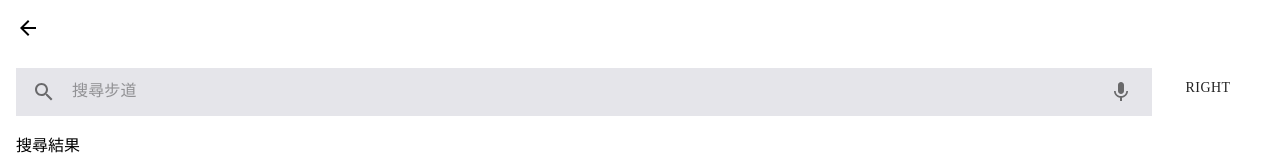
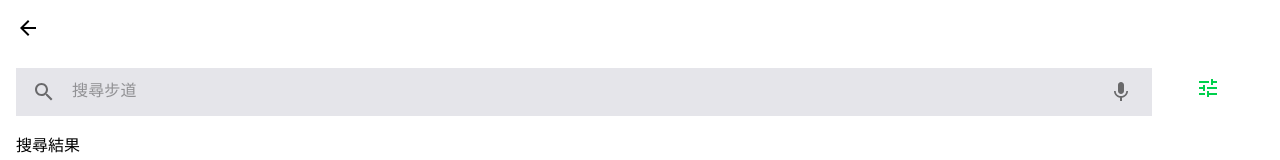
Before and after one commit to 3FanYu/go-hiking-demo, a React (Create React App) app: page /searchResult in a window 1280 px wide. Shown: the top 160 px of the page. Built offline with nearby package versions, Linux system fonts and the light colour scheme.

Commit message:
sidebar 按鈕改成tuneIcon

```diff
--- a/src/components/SideBar/Sidebar.js
+++ b/src/components/SideBar/Sidebar.js
@@ -4,6 +4,8 @@ import { makeStyles } from '@material-ui/core/styles';
 import Drawer from '@material-ui/core/Drawer';
 import Button from '@material-ui/core/Button';
 import Item from './Item';
+import { IconButton } from "@material-ui/core";
+import TuneIcon from "@material-ui/icons/Tune";
 import './sidebar.scss';
 
 const useStyles = makeStyles({
@@ -12,6 +14,12 @@ const useStyles = makeStyles({
   },
   fullList: {
     width: 'auto',
+  },
+  iconButton: {
+    padding: 0,
+    minHeight: 0,
+    minWidth: 0,
+    margin: 0,
   },
 });
 const themeArray = ['賞楓', '親子', '桐花', '露營', '密境', '賞櫻'];
@@ -185,7 +193,13 @@ export default function TemporaryDrawer() {
 
   return (
     <React.Fragment key={anchor}>
-      <Button onClick={toggleDrawer(anchor, true)}>{anchor}</Button>
+      <IconButton
+          className={classes.iconButton}
+          onClick={toggleDrawer(anchor, true)}
+        >
+          <TuneIcon style={{ color: "#00d04c" }}></TuneIcon>
+        </IconButton>
+      {/* <Button onClick={toggleDrawer(anchor, true)}>{anchor}</Button> */}
       <Drawer anchor={anchor} open={state[anchor]} onClose={toggleDrawer(anchor, false)}>
         {list(anchor)}
       </Drawer>
```
